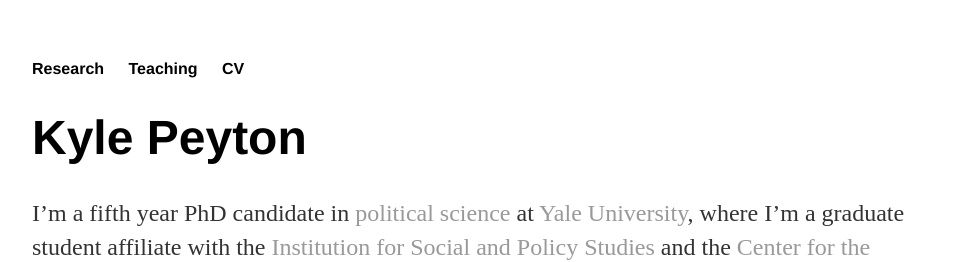
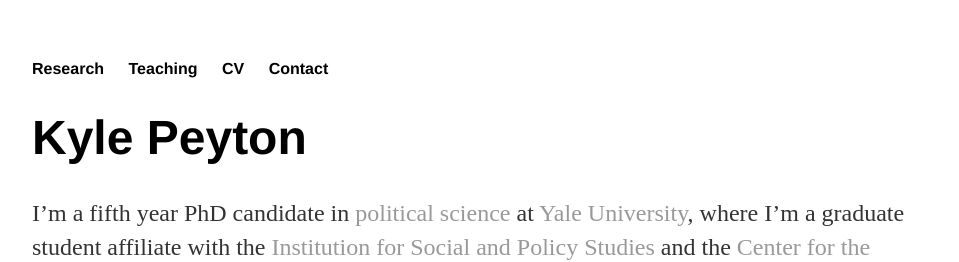
Before and after one commit to kylepeyton/kylepeyton.github.io, a Jekyll site: the page built from index.markdown, in a window 1280 px wide. Shown: the top 262 px of the page, without its empty margins (160-1119 px from the left). Built offline with Jekyll 4.4.1, drawn with Linux system fonts in a browser that asks for light colours; nearby versions of some CDN libraries; some web fonts are replaced.

Commit message:
Update design-kp.html

```diff
--- a/_layouts/design-kp.html
+++ b/_layouts/design-kp.html
@@ -15,7 +15,7 @@
                           	<li><a href="/research"><font color="black">Research</font></a></li>
                           	<li><a href="/teaching"><font color="black">Teaching</font></a></li>
                           	<li><a href="https:/kylepeyton.github.io/assets/peyton_cv.pdf"><font color="black">CV</font></a></li>
-        			<!-- <li><a href="/contact">Contact</a></li> -->
+        			<li><a href="/contact"><font color="black">Contact</font></a></li>
 	              </ul>
 	              </nav>
 			<h1><a href="https:/kylepeyton.github.io"><font color="black">Kyle Peyton</font></a></h1>
```
